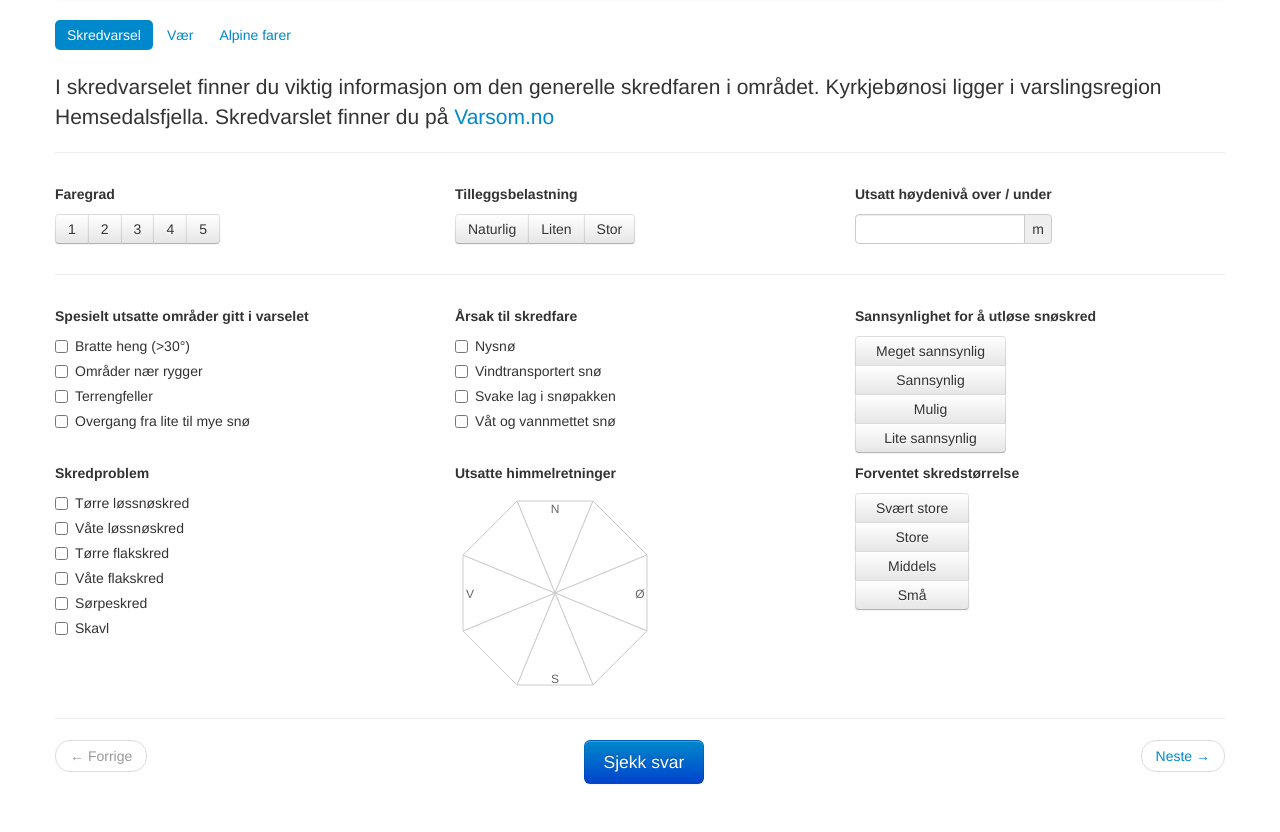
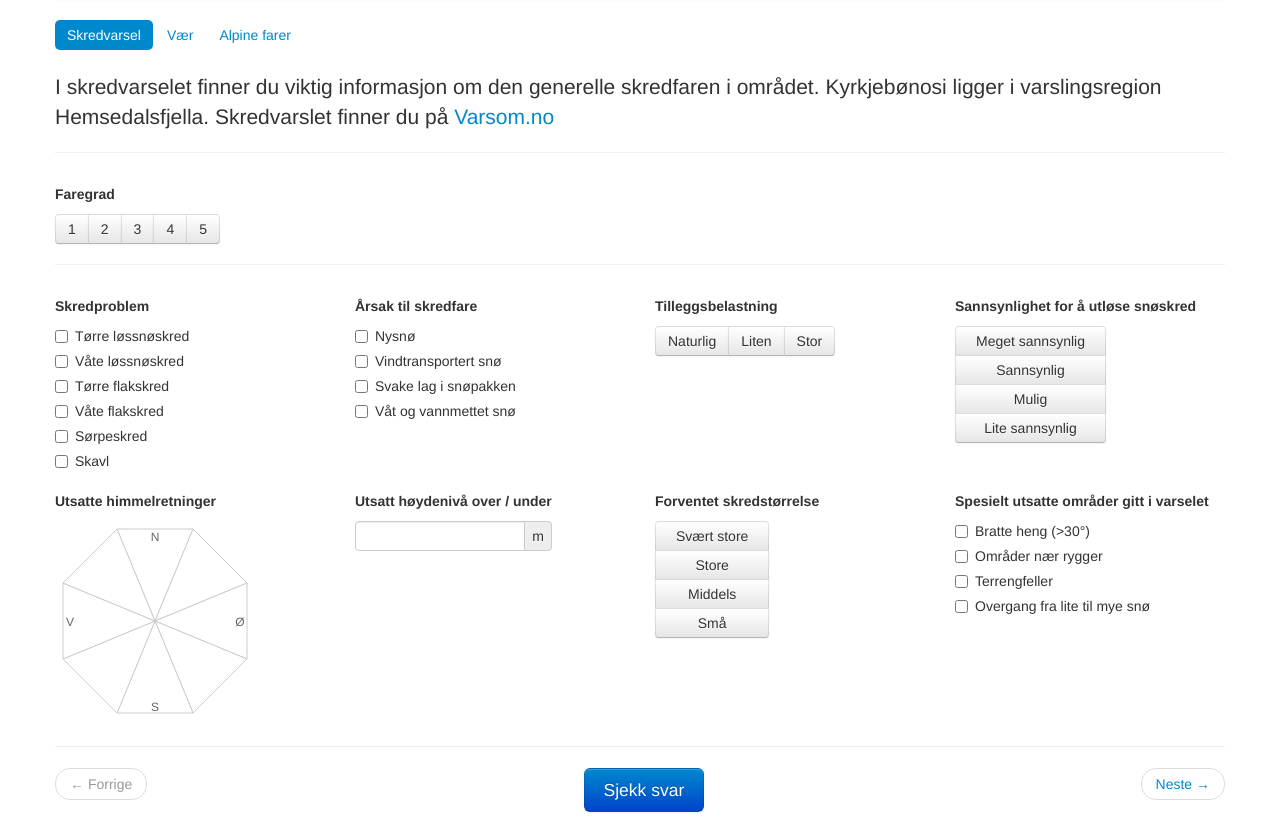
Before and after one commit to kjellivar/Skredskole, a plain HTML site: page index.html at #!/info/skredvarsel in a window 1280 px wide. Shown: the part 44-876 px from the top of the page. Before the commit the page ends 848 px from the top, so only its background shows below. Drawn offline with nearby package versions, Linux system fonts and the light colour scheme.

Commit message:
Omstrukturert skredvarsel

```diff
--- a/partials/views/info/skredvarsel.html
+++ b/partials/views/info/skredvarsel.html
@@ -12,31 +12,23 @@
   <div class="span4">
       <div nve-model="info.skredvarsel.svar.faregrad" nve-skredproblem-boks="faregrader"></div>
   </div>
-    <div class="span4">
-        <div nve-model="info.skredvarsel.svar.tilleggsbelastning" nve-skredproblem-boks="tilleggsbelastning"></div>
-    </div>
-    <div class="span4">
-        <h5>Utsatt høydenivå over / under</h5>
-        <div class="input-append">
-            <input class="span2" type="number" min="0" step="100" ng-model="info.skredvarsel.svar.hoydeniva">
-            <span class="add-on">m</span>
-        </div>
-    </div>
+
+
 
 </div>
 
 <hr>
 
 <div class="row">
-  <div class="span4">
-    <h5>Spesielt utsatte områder gitt i varselet</h5>
+    <div class="span3">
+        <h5>Skredproblem</h5>
         <ul class="unstyled">
-      <li ng-repeat="item in utsatteOmraderLabels">
+            <li ng-repeat="item in skredproblemLabels">
                 <label class="checkbox"><input type="checkbox" ng-model="info.skredvarsel.svar[item.key]"> {{item.title}}</label>
             </li>
         </ul>
     </div>
-  <div class="span4">
+    <div class="span3">
         <h5>Årsak til skredfare</h5>
         <ul class="unstyled">
             <li ng-repeat="item in snoDekkeLabels">
@@ -44,8 +36,13 @@
             </li>
         </ul>
     </div>
+    <div class="span3">
+        <div nve-model="info.skredvarsel.svar.tilleggsbelastning" nve-skredproblem-boks="tilleggsbelastning"></div>
+    </div>
 
-    <div class="span4">
+
+
+    <div class="span3">
         <div nve-model="info.skredvarsel.svar.sannsynlighet" nve-skredproblem-boks="probability"></div>
     </div>
 </div>
@@ -53,16 +50,9 @@
 
 <div class="row">
 
-    <div class="span4">
-        <h5>Skredproblem</h5>
-        <ul class="unstyled">
-            <li ng-repeat="item in skredproblemLabels">
-                <label class="checkbox"><input type="checkbox" ng-model="info.skredvarsel.svar[item.key]"> {{item.title}}</label>
-            </li>
-        </ul>
-    </div>
 
-    <div class="span4">
+
+    <div class="span3">
         <h5>Utsatte himmelretninger</h5>
         <svg height="200" width="200" style="fill:white;stroke:#ccc;stroke-width:1" class="skredskoleCompass">
             <polygon points="100,100 138,8 62,8"
@@ -106,8 +96,23 @@
         </svg>
 
     </div>
-    <div class="span4">
+    <div class="span3">
+        <h5>Utsatt høydenivå over / under</h5>
+        <div class="input-append">
+            <input class="span2" type="number" min="0" step="100" ng-model="info.skredvarsel.svar.hoydeniva">
+            <span class="add-on">m</span>
+        </div>
+    </div>
+    <div class="span3">
         <div nve-model="info.skredvarsel.svar.skredstorrelse" nve-skredproblem-boks="damageSize"></div>
+    </div>
+    <div class="span3">
+        <h5>Spesielt utsatte områder gitt i varselet</h5>
+        <ul class="unstyled">
+            <li ng-repeat="item in utsatteOmraderLabels">
+                <label class="checkbox"><input type="checkbox" ng-model="info.skredvarsel.svar[item.key]"> {{item.title}}</label>
+            </li>
+        </ul>
     </div>
 
 
```
Lines whose indentation alone changed are shown as unchanged.
